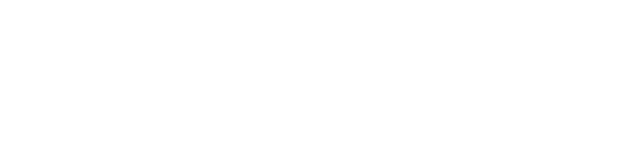
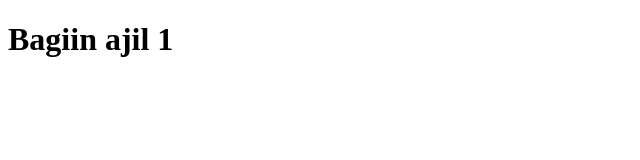
Before and after one commit to Energyshifter8/1r-bagiin-ajil, a plain HTML site: page index.html in a window 1280 px wide. Shown: the whole page, without its empty margins (0-640 px from the left). Drawn offline with Linux system fonts and the light colour scheme.

Commit message:
header nemelee

```diff
--- a/index.html
+++ b/index.html
@@ -5,6 +5,8 @@
     <meta name="viewport" content="width=device-width, initial-scale=1.0">
     <title>Document</title>
 </head>
+  <h1> Bagiin ajil 1
+  </h1>
 <body>
 
 </body>
```
